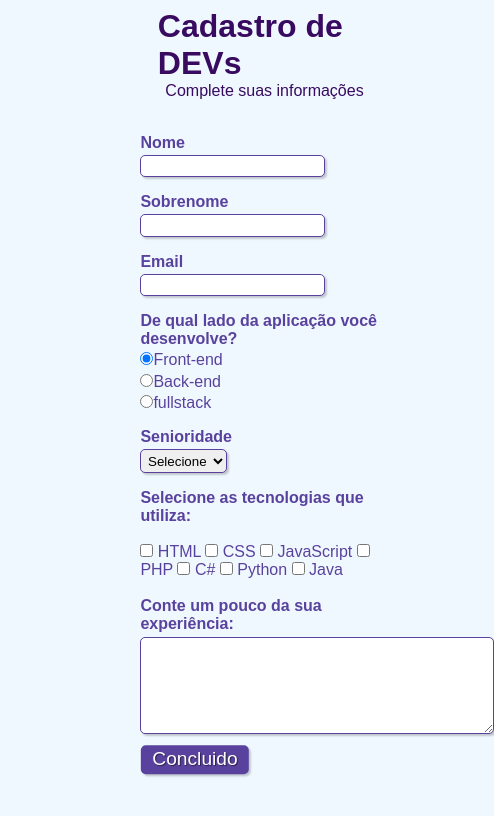
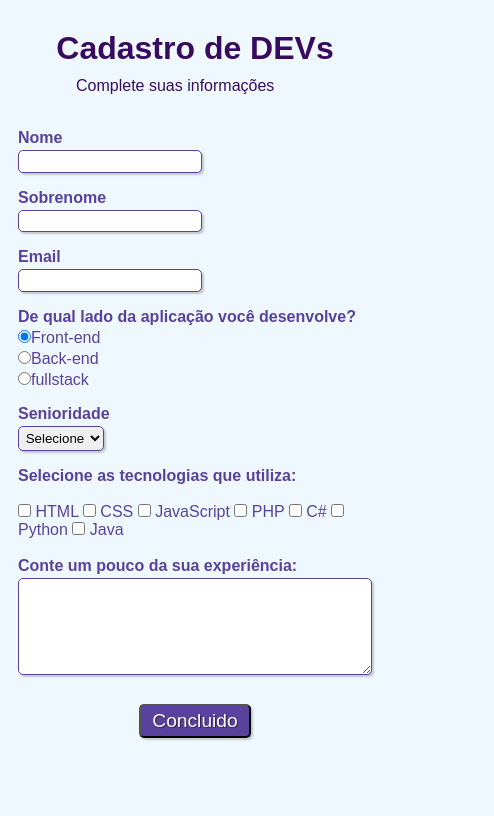
Before and after one commit to LarissaDaRochaNunes/Projetos-Frontend, a plain HTML site: page formulario-cadastro/index.html in a window 390 px wide. Shown: the whole page, 494 px wide, since content can reach past the window. Drawn offline with Linux system fonts and the light colour scheme.

Commit message:
ajuste responsividade

```diff
--- a/formulario-cadastro/style.css
+++ b/formulario-cadastro/style.css
@@ -6,7 +6,7 @@
 #titulo{
     font-family: sans-serif;
     color: #380B61;
-    margin-left: 7%;
+    margin: 10px;
 }
 #subtitulo{
     font-family: sans-serif;
@@ -19,13 +19,20 @@ fieldset{
 }
 
 body{
+    display: flex;
+    flex-direction: column;
+    align-items: center;
     background-color: #f0f8ff;
     font-family: sans-serif;
     font-size: 1em;
     color: #59429d;
-    margin-left: 36%;
-    margin-top: 2%;
-    justify-content: center;
+    margin: 20px;
+
+}
+
+form .botao{
+    display: block;
+    margin:1.5em auto;
 }
 
 input, select, textarea, button{
@@ -65,17 +72,10 @@ fieldset.grupo .campo{
 .botao{
     font-size: 1.2em;
     background: #59429d;
-    border:0;
-    margin-botton: 1em;
     color: #ffffff;
     padding: 0.2em 0.6em;
     box-shadow: 2px 2px 2px rgba(0,0,0,0.2);
     text-shadow: 1px 1px 1px rgba(0,0,0,0.5);
-    position: absolute;
-    top: 90%;
-    left: 50%;
-    margin-right: -50%;
-    transform: translate(-50%, -50%);
 }
 
 .botao:hover{
```
